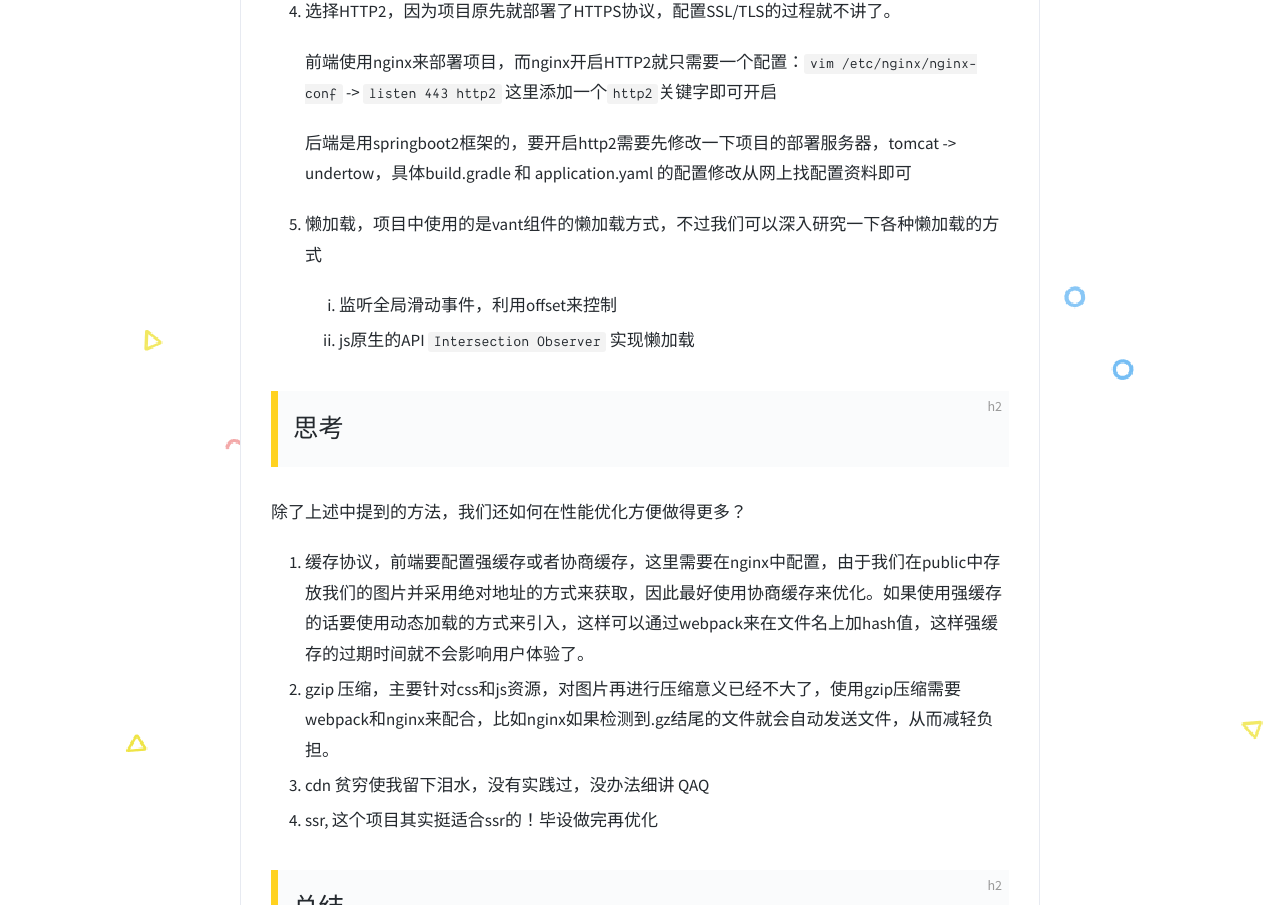
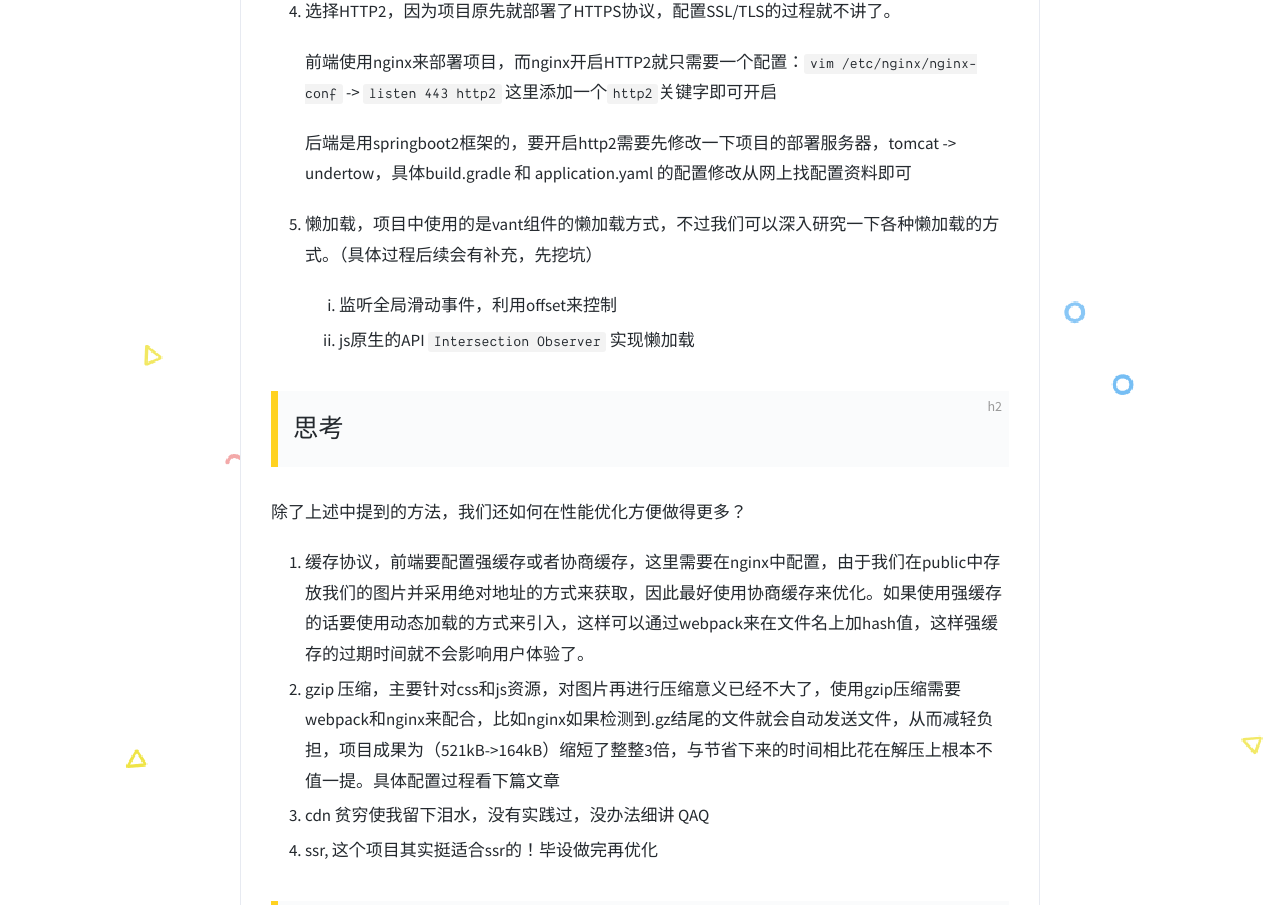
Before and after one commit to hamburgerdog/hamburgerdog.github.io, a Jekyll site: the page built from _posts/2021-12-23-对MLA播放器静态资源的简单优化.md, in a window 1280 px wide and 1400 px high, scrolled down 4773 px, cut to the strip 47-952 px from the top of the window. Built offline with Jekyll 4.4.1, drawn with Linux system fonts in a browser that asks for light colours; comment, search, counter and statistics services are not loaded.

Commit message:
docs(mla): 添加关于mla项目性能优化的记录

```diff
--- a/Gemfile
+++ b/Gemfile
@@ -27,3 +27,6 @@ gem "tzinfo-data", platforms: [:mingw, :mswin, :x64_mingw, :jruby]
 
 # Performance-booster for watching directories on Windows
 gem "wdm", "~> 0.1.0" if Gem.win_platform?
+
+
+gem "webrick", "~> 1.7"
--- a/_posts/2021-12-23-对MLA播放器静态资源的简单优化.md
+++ b/_posts/2021-12-23-对MLA播放器静态资源的简单优化.md
@@ -102,7 +102,7 @@ subtitle: '压缩与缓存'
 
    后端是用springboot2框架的，要开启http2需要先修改一下项目的部署服务器，tomcat -> undertow，具体build.gradle 和 application.yaml 的配置修改从网上找配置资料即可
 
-5. 懒加载，项目中使用的是vant组件的懒加载方式，不过我们可以深入研究一下各种懒加载的方式
+5. 懒加载，项目中使用的是vant组件的懒加载方式，不过我们可以深入研究一下各种懒加载的方式。（具体过程后续会有补充，先挖坑）
 
    1. 监听全局滑动事件，利用offset来控制
    2. js原生的API `Intersection Observer` 实现懒加载
@@ -112,7 +112,7 @@ subtitle: '压缩与缓存'
 除了上述中提到的方法，我们还如何在性能优化方便做得更多？
 
 1. 缓存协议，前端要配置强缓存或者协商缓存，这里需要在nginx中配置，由于我们在public中存放我们的图片并采用绝对地址的方式来获取，因此最好使用协商缓存来优化。如果使用强缓存的话要使用动态加载的方式来引入，这样可以通过webpack来在文件名上加hash值，这样强缓存的过期时间就不会影响用户体验了。
-2. gzip 压缩，主要针对css和js资源，对图片再进行压缩意义已经不大了，使用gzip压缩需要webpack和nginx来配合，比如nginx如果检测到.gz结尾的文件就会自动发送文件，从而减轻负担。
+2. gzip 压缩，主要针对css和js资源，对图片再进行压缩意义已经不大了，使用gzip压缩需要webpack和nginx来配合，比如nginx如果检测到.gz结尾的文件就会自动发送文件，从而减轻负担，项目成果为（521kB->164kB）缩短了整整3倍，与节省下来的时间相比花在解压上根本不值一提。具体配置过程看下篇文章
 3. cdn 贫穷使我留下泪水，没有实践过，没办法细讲 QAQ
 4. ssr, 这个项目其实挺适合ssr的！毕设做完再优化
 
@@ -120,6 +120,6 @@ subtitle: '压缩与缓存'
 
 lighthouse跑一下首页的分
 
-![lighthouse](https://s4.ax1x.com/2021/12/23/TJmOhQ.jpg)
+![lighthouse](https://s4.ax1x.com/2021/12/24/TJ7KpR.jpg)
 
 从解析结果上看，我们项目中的无障碍阅读，语义化标签，SEO这些方面存在着巨大的欠缺，因此要进一步加大这方面的优化才行！
```
Also changed, not shown: Gemfile.lock.
